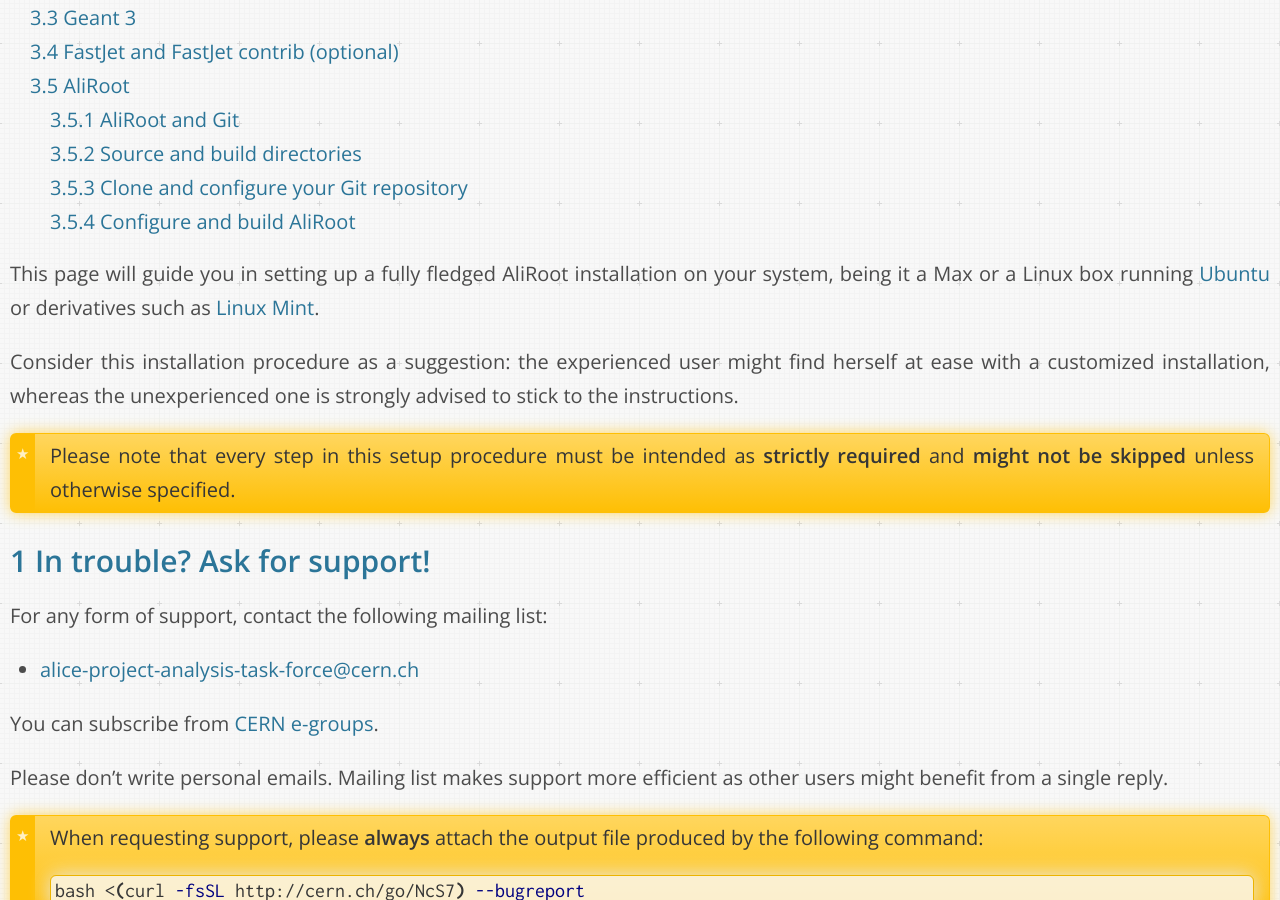
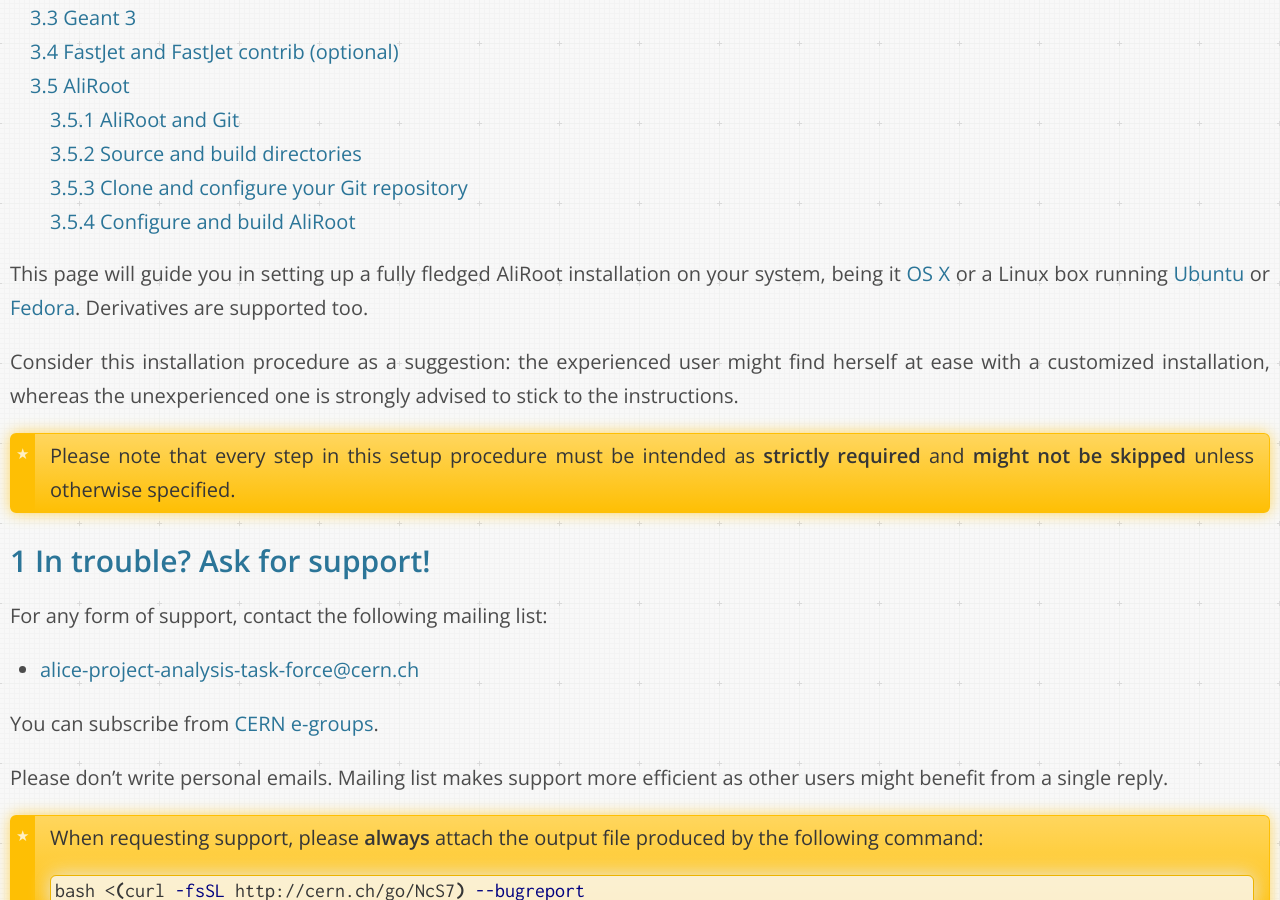
Before and after one commit to dberzano/dberzano.github.io, a Jekyll site: the page built from alice/install-aliroot/manual.md, in a window 1280 px wide and 900 px high, scrolled down 677 px. Built offline with Jekyll 4.4.1, drawn with Linux system fonts in a browser that asks for light colours; Markdown is read by kramdown in place of the engine named in the settings; some of the changed text lies outside the part shown.

Commit message:
AliInst: Ubuntu *and* Fedora-compatible

````diff
--- a/alice/install-aliroot/manual.md
+++ b/alice/install-aliroot/manual.md
@@ -8,9 +8,9 @@
 
 
 This page will guide you in setting up a fully fledged AliRoot
-installation on your system, being it a Max or a Linux box running
-[Ubuntu](http://www.ubuntu.com) or derivatives such as
-[Linux Mint](http://www.linuxmint.com).
+installation on your system, being it [OS X](http://www.apple.com/osx)
+or a Linux box running [Ubuntu](http://www.ubuntu.com) or
+[Fedora](http://fedoraproject.org/). Derivatives are supported too.
 
 Consider this installation procedure as a suggestion: the experienced
 user might find herself at ease with a customized installation,
@@ -229,9 +229,9 @@
 
 #### Load ALICE environment easily
 
-If you use Bash, the default shell on Ubuntu and OS X, you can simply
-append the following snippet to your `~/.bashrc` using your favorite
-editor:
+If you use Bash, the default shell on Ubuntu, Fedora and OS X, you can
+simply append the following snippet to your `~/.bashrc` using your
+favorite editor:
 
 ```bash
 # Load environment variables by simply typing "ali"
````
Also changed, not shown: other parts of alice/install-aliroot/manual.md (+1 -1 lines).
